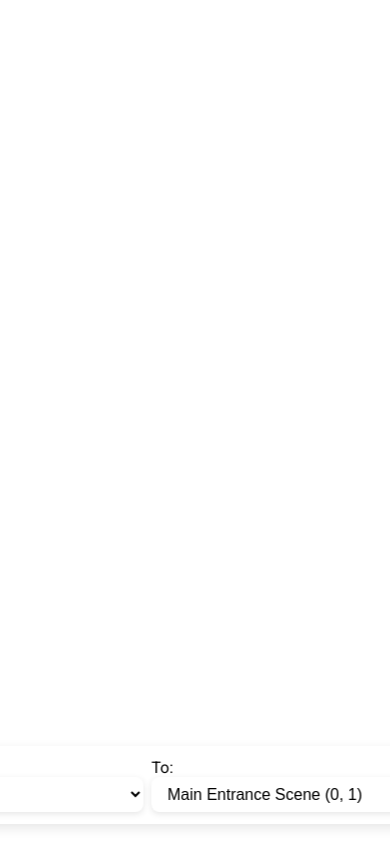
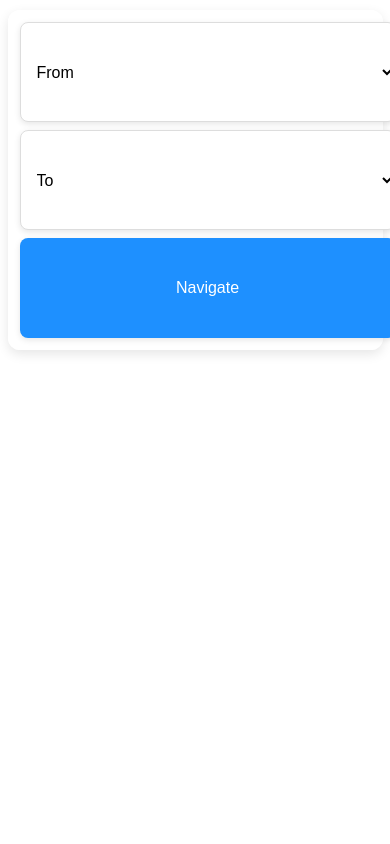
Before and after one commit to ShakthiNandan/CIT-AR-Navigation, a Flask app: page / in a window 390 px wide. Run offline with Flask 3, Linux system fonts and the light colour scheme; some libraries are stand-ins or nearby versions.

Commit message:
new htmls

```diff
--- a/templates/ar_navigator.html
+++ b/templates/ar_navigator.html
@@ -31,41 +31,46 @@
       position: absolute;
       top: 0;
       left: 0;
-      width: 100vw;
-      height: 100vh;
+      width: 100%;
+      padding: 10px;
+      box-sizing: border-box;
       z-index: 10;
       pointer-events: none;
-    }
-
-    .ar-ui-container * {
-      pointer-events: auto;
+      display: flex;
+      justify-content: center;
     }
 
     #ui {
-      position: fixed;
-      bottom: 20px;
-      left: 50%;
-      transform: translateX(-50%);
       display: flex;
+      flex-wrap: wrap;
       gap: 8px;
-      background: rgba(255, 255, 255, 0.85);
+      background: rgba(255, 255, 255, 0.9);
       backdrop-filter: blur(8px);
-      padding: 12px 16px;
-      border-radius: 24px;
+      padding: 12px;
+      border-radius: 12px;
       box-shadow: 0 4px 12px rgba(0, 0, 0, 0.1);
-      z-index: 11;
+      pointer-events: auto;
+      max-width: 90vw;
     }
 
     #ui select,
     #ui button {
       padding: 8px 12px;
-      border: none;
+      border: 1px solid #ddd;
       border-radius: 8px;
       font-size: 1rem;
       background: #fff;
+      cursor: pointer;
+      flex: 1 1 100px;
+      min-width: 100px;
       box-shadow: 0 2px 6px rgba(0, 0, 0, 0.1);
-      cursor: pointer;
       transition: transform .1s ease, box-shadow .1s ease;
+    }
+
+    #ui button {
+      background: #1e90ff;
+      color: #fff;
+      border: none;
     }
 
     #ui select:focus,
@@ -80,10 +85,8 @@
       box-shadow: 0 4px 10px rgba(0, 0, 0, 0.15);
     }
 
-    #ui button {
-      background: #1e90ff;
-      color: #fff;
-      font-weight: 500;
+    @media (max-width: 480px) {
+      #ui { flex-direction: column; align-items: stretch; }
     }
   </style>
 </head>
@@ -102,14 +105,11 @@
     <a-camera gps-camera rotation-reader></a-camera>
   </a-scene>
 
+  <!-- UI Container -->
   <div class="ar-ui-container">
     <div id="ui">
-      <label>From:
-        <select id="fromSelect"></select>
-      </label>
-      <label>To:
-        <select id="toSelect"></select>
-      </label>
+      <select id="fromSelect"><option value="">From</option></select>
+      <select id="toSelect"><option value="">To</option></select>
       <button id="goBtn">Navigate</button>
     </div>
   </div>
@@ -118,7 +118,7 @@
     const sceneEl = document.querySelector('a-scene');
     let scenesList = [];
 
-    // Load your scenes once
+    // Load scenes.json and populate dropdowns
     fetch('/scenes.json')
       .then(r => r.json())
       .then(arr => {
@@ -129,13 +129,22 @@
         });
       });
 
-    // Compute bearing between two lat/lon points
+    // Haversine in meters
+    function haversineMeters(lat1, lon1, lat2, lon2) {
+      const toRad = Math.PI/180;
+      const φ1 = lat1 * toRad, φ2 = lat2 * toRad;
+      const Δφ = (lat2 - lat1) * toRad;
+      const Δλ = (lon2 - lon1) * toRad;
+      const a = Math.sin(Δφ/2)**2 + Math.cos(φ1)*Math.cos(φ2)*Math.sin(Δλ/2)**2;
+      return 2 * 6371000 * Math.asin(Math.sqrt(a));
+    }
+
+    // Bearing formula
     function computeBearing(lat1, lon1, lat2, lon2) {
-      const toRad = Math.PI / 180, toDeg = 180 / Math.PI;
+      const toRad = Math.PI/180, toDeg = 180/Math.PI;
       const φ1 = lat1 * toRad, φ2 = lat2 * toRad, Δλ = (lon2 - lon1) * toRad;
       const y = Math.sin(Δλ) * Math.cos(φ2);
-      const x = Math.cos(φ1) * Math.sin(φ2)
-              - Math.sin(φ1) * Math.cos(φ2) * Math.cos(Δλ);
+      const x = Math.cos(φ1)*Math.sin(φ2) - Math.sin(φ1)*Math.cos(φ2)*Math.cos(Δλ);
       return (Math.atan2(y, x) * toDeg + 360) % 360;
     }
 
@@ -145,44 +154,51 @@
 
     async function generateRoute() {
       clearNav();
+      const fromIdx = +fromSelect.value;
+      const toIdx   = +toSelect.value;
+      if (isNaN(fromIdx) || isNaN(toIdx)) return;
 
-      const fromIdx = fromSelect.value;
-      const toIdx = toSelect.value;
-      const res = await fetch(`/api/route?from=${fromIdx}&to=${toIdx}`);
+      const res  = await fetch(`/api/route?from=${fromIdx}&to=${toIdx}`);
       const path = await res.json();
       if (!Array.isArray(path) || path.length < 2) return;
 
-      // Place pins & arrows along the entire path
-      // Lower offset
-      const yOffset = -0.3;
+      const yOffset = -0.2;          // slight elevation drop
+      const spacing = 10;            // meters between arrows
 
-      path.forEach((node, idx) => {
-        // Pin at both start & end
-        if (idx === 0 || idx === path.length - 1) {
-          const pin = document.createElement('a-entity');
-          pin.setAttribute('gps-entity-place', `latitude: ${node.latitude}; longitude: ${node.longitude};`);
-          pin.setAttribute('obj-model', 'obj: #pinObj; mtl: #pinMtl');
-          pin.setAttribute('scale', '1.5 1.5 1.5');
-          pin.setAttribute('position', `0 ${yOffset} 0`);
-          pin.classList.add('nav-pin');
-          sceneEl.appendChild(pin);
-        }
+      // Place pins at start & end
+      [0, path.length - 1].forEach(idx => {
+        const node = path[idx];
+        const pin = document.createElement('a-entity');
+        pin.setAttribute('gps-entity-place', `latitude: ${node.latitude}; longitude: ${node.longitude};`);
+        pin.setAttribute('obj-model','obj: #pinObj; mtl: #pinMtl');
+        pin.setAttribute('scale','1.2 1.2 1.2');
+        pin.setAttribute('position', `0 ${yOffset} 0`);
+        pin.classList.add('nav-pin');
+        sceneEl.appendChild(pin);
+      });
 
-        // Arrow for every segment (except after last)
-        if (idx < path.length - 1) {
-          const next = path[idx + 1];
-          const bearing = computeBearing(node.latitude, node.longitude, next.latitude, next.longitude);
+      // For each path segment, interpolate arrows
+      for (let i = 0; i < path.length - 1; i++) {
+        const a = path[i], b = path[i+1];
+        const dist = haversineMeters(a.latitude, a.longitude, b.latitude, b.longitude);
+        const count = Math.max(1, Math.floor(dist/spacing));
+        const bearing = computeBearing(a.latitude, a.longitude, b.latitude, b.longitude);
+
+        for (let j = 0; j <= count; j++) {
+          const frac = j / count;
+          const lat = a.latitude + (b.latitude - a.latitude) * frac;
+          const lon = a.longitude + (b.longitude - a.longitude) * frac;
           const arrow = document.createElement('a-entity');
-          arrow.setAttribute('gps-entity-place', `latitude: ${node.latitude}; longitude: ${node.longitude};`);
-          arrow.setAttribute('obj-model', 'obj: #arrowObj; mtl: #arrowMtl');
+          arrow.setAttribute('gps-entity-place', `latitude: ${lat}; longitude: ${lon};`);
+          arrow.setAttribute('obj-model','obj: #arrowObj; mtl: #arrowMtl');
           arrow.setAttribute('rotation', `0 ${bearing} 0`);
-          arrow.setAttribute('scale', '1 1 1');
+          arrow.setAttribute('scale','0.8 0.8 0.8');
           arrow.setAttribute('position', `0 ${yOffset} 0`);
-          arrow.setAttribute('material', 'color: blue');
+          arrow.setAttribute('material','color: blue; shader: flat');
           arrow.classList.add('nav-arrow');
           sceneEl.appendChild(arrow);
         }
-      });
+      }
     }
 
     goBtn.addEventListener('click', generateRoute);
```
